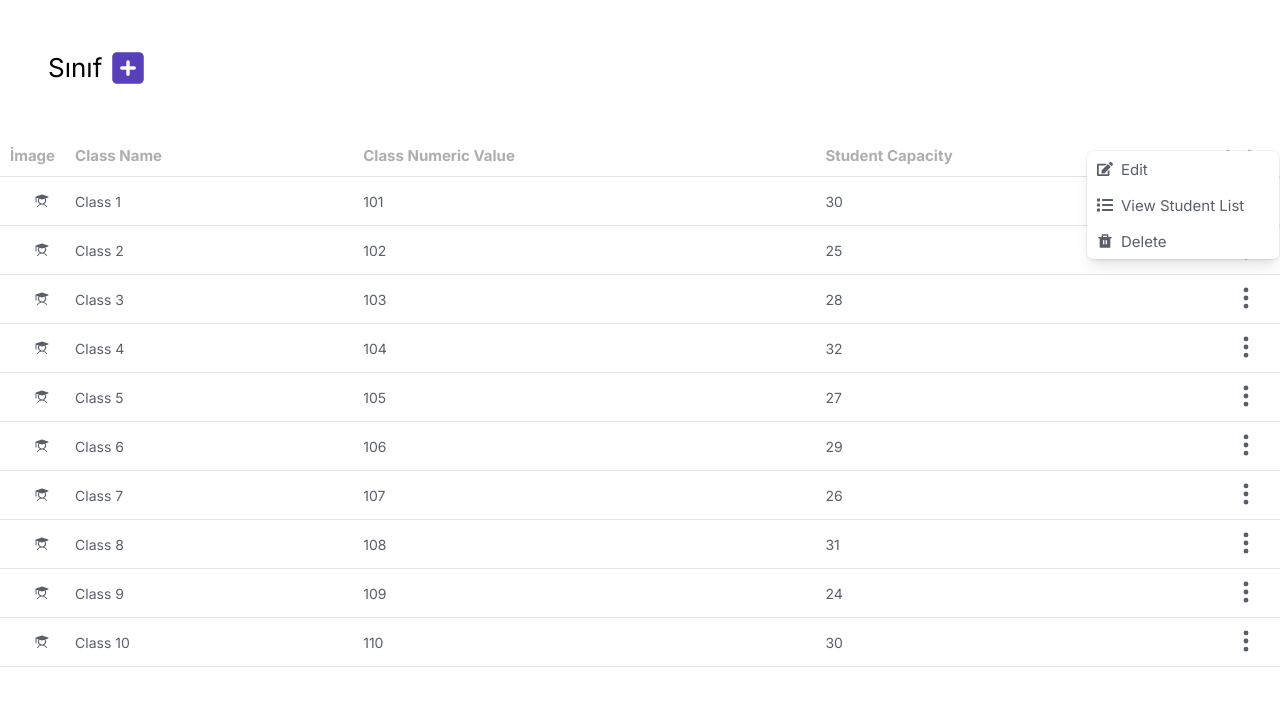
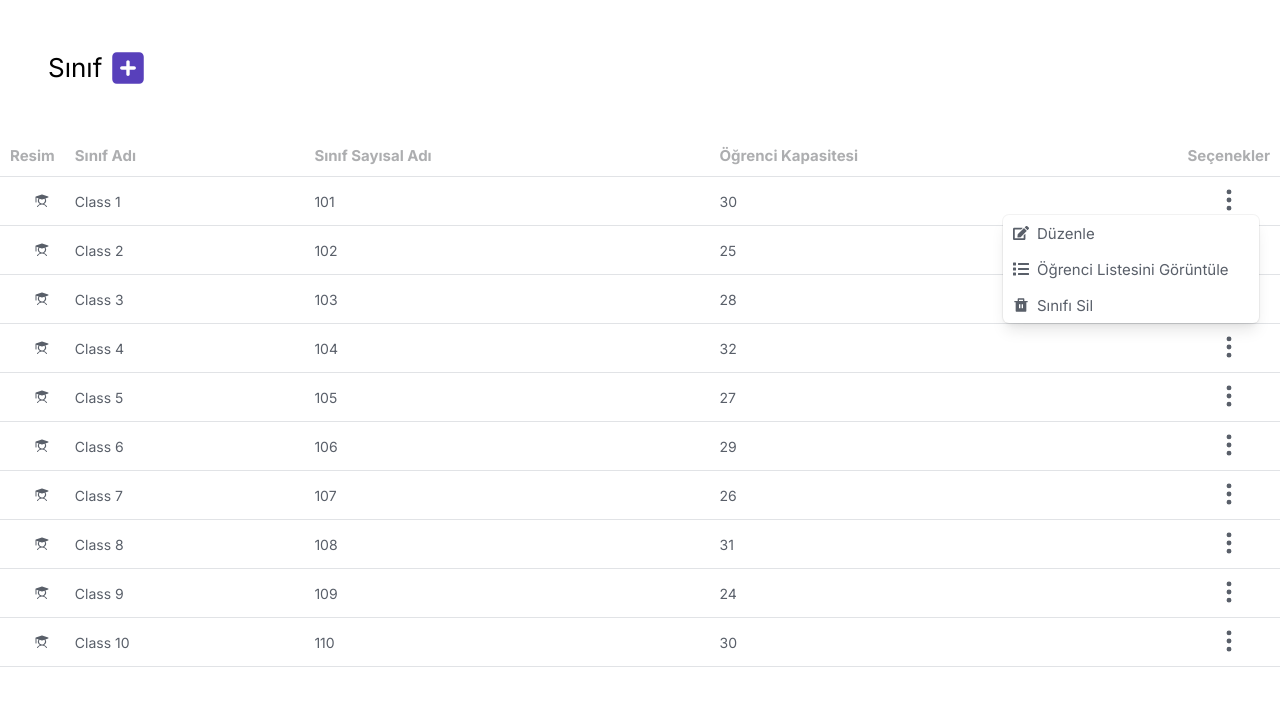
Before and after one commit to gokcetasci/Classroom-Management-System, a Next.js app: page /class in a window 1280 px wide. Both pictures are taken after a click on the button 1246 px from the left and 200 px from the top of the page. Shown: the top 706 px of the page. Built offline with nearby package versions, Linux system fonts and the light colour scheme.

Commit message:
Translated into Turkish. Some edits added.

```diff
--- a/components/classlistpage/index.js
+++ b/components/classlistpage/index.js
@@ -1,5 +1,5 @@
 "use client";
-import React, { useEffect, useState, useRef } from "react";
+import React, { useEffect, useState } from "react";
 import useStore from "@/utils/store";
 import EditPopUp from "../editpopup";
 import ViewStudentList from "../studentlist";
@@ -10,13 +10,12 @@ import { PiStudentFill } from "react-icons/pi";
 import { RiDeleteBinFill } from "react-icons/ri";
 
 const ClassListPage = ({ onViewStudentListClick, setShowClassButton }) => {
-  const { classes, addStudent, deleteStudent, deleteClass } = useStore(); //bu sayfada kullanılacak durum ve fonksiyonları içeri aldık
+  const { classes, addStudent, deleteStudent, deleteClass } = useStore(); //bu sayfada kullanılacak durum ve fonksiyonları store'dan içeri aldık
   const [currentClass, setCurrentClass] = useState(null);
   const [editClassId, setEditClassId] = useState(null);
   const [showEditPopUp, setShowEditPopUp] = useState(false);
   const [dropdownOpen, setDropdownOpen] = useState(null);
   const [confirmDelete, setConfirmDelete] = useState(false);
-  const dropdownRef = useRef(null);
 
   useEffect(() => {
     //classes durumu değiştiğinde logla
@@ -53,8 +52,10 @@ const ClassListPage = ({ onViewStudentListClick, setShowClassButton }) => {
     } else if (action === "view") {
       handleViewStudentList(classId);
     } else if (action === "delete") {
+      console.log("Delete button clicked");
       setConfirmDelete(true);
-      setEditClassId(classId);    }
+      setEditClassId(classId);
+    }
   };
 
   // Öğrenci listesini görüntüle düğmesine tıklanınca çalışacak fonksiyon
@@ -72,21 +73,6 @@ const ClassListPage = ({ onViewStudentListClick, setShowClassButton }) => {
   const handleCancelDelete = () => {
     setConfirmDelete(false);
   };
-
-  // Eğer tıklanan eleman dropdown içinde değilse, dropdown'ı kapat
-  const handleClickOutsideDropdown = (e) => {
-    if (dropdownRef.current && !dropdownRef.current.contains(e.target)) {
-      setDropdownOpen(null);
-    }
-  };
-
-  //dropdown dışına tıklama olayını dinleme
-  useEffect(() => {
-    document.addEventListener("mousedown", handleClickOutsideDropdown);
-    return () => {   // Component güncellendiğinde veya kaldırıldığında olay dinleyicisini temizleme
-      document.removeEventListener("mousedown", handleClickOutsideDropdown);
-    };
-  }, []);
 
   return (
     <div id="classlistpage">
@@ -107,24 +93,24 @@ const ClassListPage = ({ onViewStudentListClick, setShowClassButton }) => {
           />
         ) : (
           <>
-            <div id="classlist" className="container mx-auto ">
+            <div id="classlist" className="container mx-auto">
               <table className="table-auto border-collapse  border-b border-tableborder w-full ">
                 <thead>
                   <tr className="text-tablehead text-[8px] sm:text-[12px] md:text-[15px] font-semibold leading-[12px] sm:leading-[21px] ">
                     <th className="border-b border-tableborder p-[4px] sm:p-[10px] text-center w-[20px] sm:w-[60px]" >
-                      İmage
+                      Resim
                     </th>
                     <th className="border-b border-tableborder p-[4px] sm:p-[10px] text-center sm:text-left">
-                      Class Name
+                      Sınıf Adı
                     </th>
                     <th className="border-b border-tableborder p-[4px] sm:p-[10px] text-center sm:text-left">
-                      Class Numeric Value
+                      Sınıf Sayısal Adı
                     </th>
                     <th className="border-b border-tableborder p-[4px] sm:p-[10px] text-center sm:text-left">
-                      Student Capacity
+                      Öğrenci Kapasitesi
                     </th>
                     <th className="border-b border-tableborder p-[4px] sm:p-[10px] sm:w-[40px] ">
-                      Action
+                      Seçenekler
                     </th>
                   </tr>
                 </thead>
@@ -151,16 +137,17 @@ const ClassListPage = ({ onViewStudentListClick, setShowClassButton }) => {
                           <div>
                             <button
                               type="button"
-                              className="inline-flex text-tablepcolor"
+                              className="inline-flex text-tablepcolor "
                               onClick={() => handleDropdownToggle(classInfo.id)}
+
                             >
-                              <BsThreeDotsVertical className="fill-tablepcolor w-3 sm:w-5 md:w-[26px] h-3 sm:h-5 md:h-[26px] " />
+                              <BsThreeDotsVertical className="fill-tablepcolor w-3 sm:w-5 md:w-[26px] h-3 sm:h-5 md:h-[26px] hover:scale-105 hover:fill-[#8b5cf6]" />
                             </button>
                           </div>
 
                           {dropdownOpen === classInfo.id && (
                             <div
-                              className="origin-top-right absolute right-0 mt-2 w-24 sm:w-36 md:w-48 rounded-md shadow-lg bg-white ring-1 ring-black ring-opacity-5 z-10"
+                              className=" absolute top-5 right-5 mt-2 w-32 sm:w-52 md:w-64 rounded-md shadow-lg bg-white ring-1 ring-black ring-opacity-5 z-10"
                               role="menu"
                               aria-orientation="vertical"
                               aria-labelledby="options-menu"
@@ -174,7 +161,7 @@ const ClassListPage = ({ onViewStudentListClick, setShowClassButton }) => {
                                   }
                                 >
                                   <FaEdit className="mr-2 w-2 sm:w-4 h-2 sm:h-4" />
-                                  Edit
+                                  Düzenle
                                 </button>
                                 <button
                                   className="block p-[3px] sm:p-[10px] flex flex-row items-center text-[8px] sm:text-[12px] md:text-[15px] hover:bg-[#f3f4f6] w-full"
@@ -184,14 +171,14 @@ const ClassListPage = ({ onViewStudentListClick, setShowClassButton }) => {
                                   }}
                                 >
                                   <FaList className="mr-2 w-2 sm:w-4 h-2 sm:h-4" />
-                                  View Student List
+                                  Öğrenci Listesini Görüntüle
                                 </button>
                                 <button
                                   className="block p-[3px] sm:p-[10px] flex flex-row items-center text-[8px] sm:text-[12px] md:text-[15px] hover:bg-[#f3f4f6] w-full"
                                   onClick={() => {
                                   handleDropdownSelect("delete", classInfo.id)}}>
                                     <RiDeleteBinFill className="mr-2 w-2 sm:w-4 h-2 sm:h-4" />
-                                    Delete
+                                    Sınıfı Sil
                                 </button>
                               </div>
                             </div>
@@ -216,23 +203,22 @@ const ClassListPage = ({ onViewStudentListClick, setShowClassButton }) => {
           />
         )}
         {confirmDelete && (
-        <div id="confirmdelete" className="fixed inset-0 flex items-center justify-center bg-black bg-opacity-60 z-50">
+        <div className="fixed inset-0 flex items-center justify-center bg-black bg-opacity-60 z-50">
           <div className="bg-white p-8 rounded-lg">
             <p className="mb-4 text-lg">
-              Are you sure you want to delete this class?
-            </p>
+            Bu sınıfı silmek istediğinizden emin misiniz?            </p>
             <div className="flex justify-end">
               <button
-                className="mr-3 px-4 py-2 bg-deletebutton text-white rounded flex flex-row items-center justify-center text-white  rounded-full hover:scale-105 cursor-pointer"
+                className="mr-3 px-6 py-2 bg-deletebutton text-white rounded flex flex-row items-center justify-center text-white  rounded-full hover:scale-105 cursor-pointer"
                 onClick={handleConfirmDelete}
               >
-                Delete
+                Sil
               </button>
               <button
                 className="px-4 py-2 text-deletebutton hover:scale-105"
                 onClick={handleCancelDelete}
               >
-                Cancel
+                Kapat
               </button>
             </div>
           </div>
```
